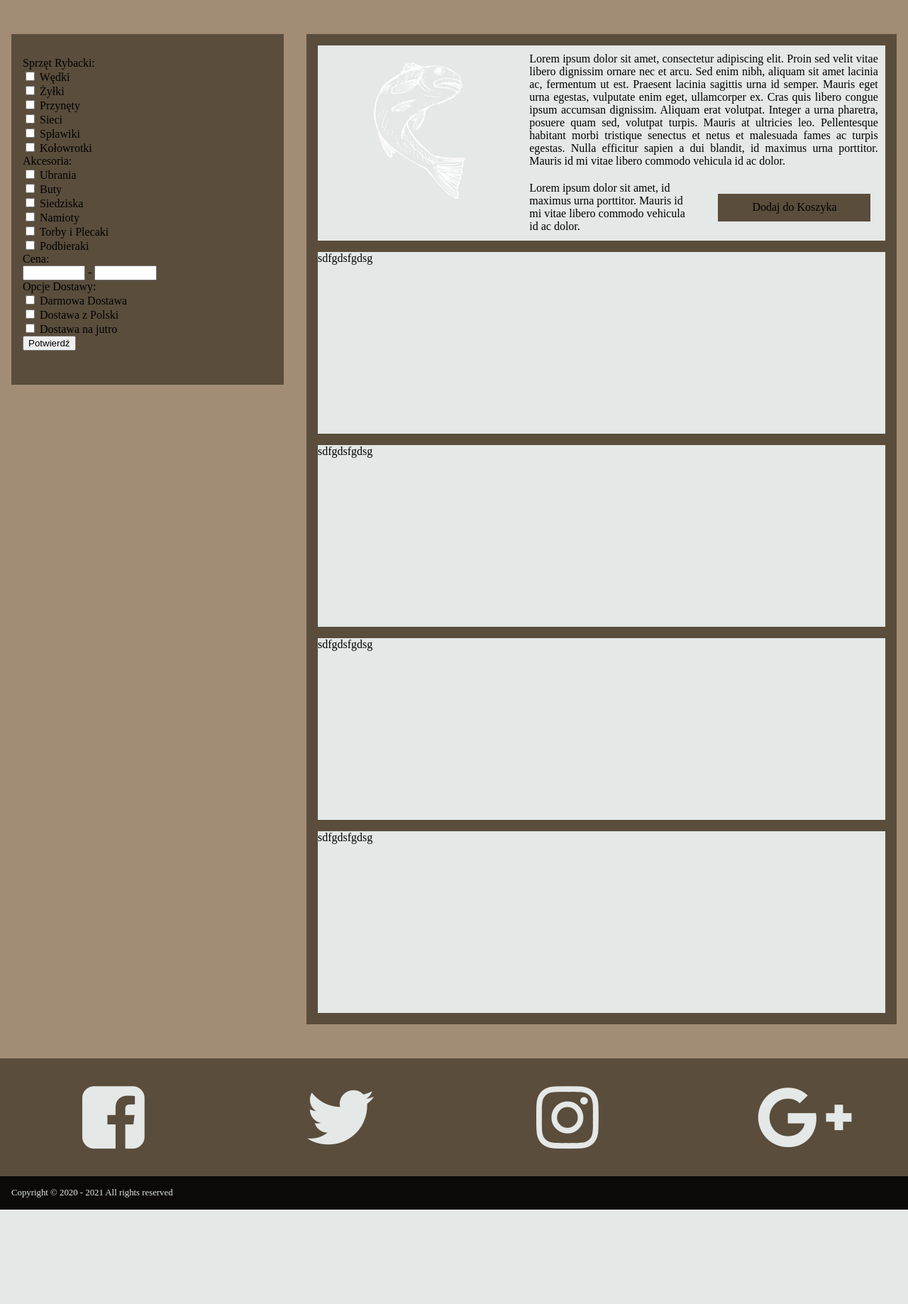
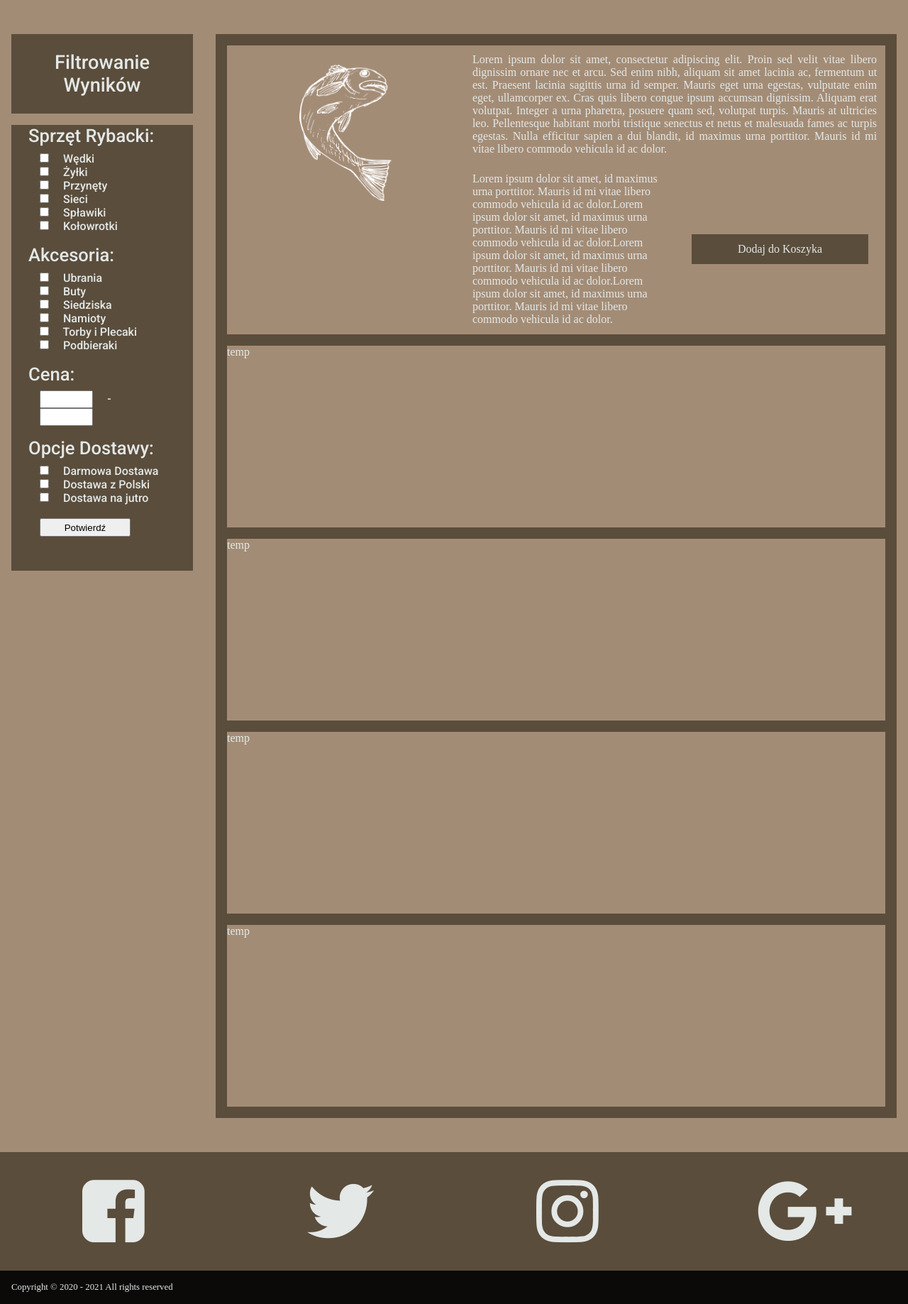
Before and after one commit to Vydrsky/Ryba_w_Sieci, a PHP site: page / in a window 1280 px wide. Shown: the part 209-2046 px from the top of the page at 71% size. Before the commit the page ends 1913 px from the top, so only its background shows below. Run offline with PHP 8.4, Linux system fonts and the light colour scheme.

Commit message:
wystylowany formularz filtrowania

```diff
--- a/front/shop_front.php
+++ b/front/shop_front.php
@@ -39,6 +39,9 @@
     </nav>
     <main>
         <aside>
+            <div id="filter-header">
+                Filtrowanie Wyników
+            </div>
             <div id="filter-form-container">
                 <form method="post" action="">
                     <p>Sprzęt Rybacki:</p>
@@ -57,11 +60,11 @@
                     <input type="checkbox" name="landing-nets-checkbox" /> Podbieraki<br>
                     <p>Cena:</p>
                     <input type="number" name="min-cost" min="0" max="999999" /> - <input type="number" name="max-cost" min="0" max="999999" /><br>
-                    </p>Opcje Dostawy:</p>
+                    <p>Opcje Dostawy:</p>
                     <input type="checkbox" name="free-delivery-checkbox" /> Darmowa Dostawa<br>
                     <input type="checkbox" name="poland-delivery-checkbox" /> Dostawa z Polski<br>
-                    <input type="checkbox" name="poland-delivery-checkbox" /> Dostawa na jutro<br>
-                    <input type="submit" value="Potwierdź" />
+                    <input type="checkbox" name="tomorrow-delivery-checkbox" /> Dostawa na jutro<br><br>
+                    <input type="submit" value="Potwierdź"/>
                 </form>
             </div>
         </aside>
@@ -75,7 +78,7 @@
                         Lorem ipsum dolor sit amet, consectetur adipiscing elit. Proin sed velit vitae libero dignissim ornare nec et arcu. Sed enim nibh, aliquam sit amet lacinia ac, fermentum ut est. Praesent lacinia sagittis urna id semper. Mauris eget urna egestas, vulputate enim eget, ullamcorper ex. Cras quis libero congue ipsum accumsan dignissim. Aliquam erat volutpat. Integer a urna pharetra, posuere quam sed, volutpat turpis. Mauris at ultricies leo. Pellentesque habitant morbi tristique senectus et netus et malesuada fames ac turpis egestas. Nulla efficitur sapien a dui blandit, id maximus urna porttitor. Mauris id mi vitae libero commodo vehicula id ac dolor.
                     </div>
                     <div id="item-info">
-                        Lorem ipsum dolor sit amet, id maximus urna porttitor. Mauris id mi vitae libero commodo vehicula id ac dolor.
+                        Lorem ipsum dolor sit amet, id maximus urna porttitor. Mauris id mi vitae libero commodo vehicula id ac dolor.Lorem ipsum dolor sit amet, id maximus urna porttitor. Mauris id mi vitae libero commodo vehicula id ac dolor.Lorem ipsum dolor sit amet, id maximus urna porttitor. Mauris id mi vitae libero commodo vehicula id ac dolor.Lorem ipsum dolor sit amet, id maximus urna porttitor. Mauris id mi vitae libero commodo vehicula id ac dolor.
                     </div>
                     <div id="add-to-cart">
                         Dodaj do Koszyka
@@ -83,16 +86,16 @@
                 </div>
             </div>
             <div id="item">
-                sdfgdsfgdsg
+                temp
             </div>
             <div id="item">
-                sdfgdsfgdsg
+                temp
             </div>
             <div id="item">
-                sdfgdsfgdsg
+                temp
             </div>
             <div id="item">
-                sdfgdsfgdsg
+                temp
             </div>
         </section>
     </main>
--- a/styles/shop_styles.css
+++ b/styles/shop_styles.css
@@ -6,20 +6,40 @@ main{
 }
 
 aside{
-    width:30%;
+    width:20%;
+    color: var(--text-color);
+    font-family: "Roboto",sans-serif;
 }
+
+#filter-header{
+    background-color: var(--background-color);
+    text-align: center;
+    padding: 1.5rem;
+    font-size: 1.7rem;
+}
+
 #filter-form-container{
-    padding: 2rem 1rem;
+    padding: 0 1.5rem 2rem 1.5rem;
     background-color: var(--background-color);
 }
 
+#filter-form-container p{
+    margin:1rem 0 0.5rem 0;
+    font-size: 2vw;
+}
+
+#filter-form-container input{
+    margin: 0 1rem;
+}
+
 section{
-    width: 65%;
+    width: 75%;
     background-color: var(--background-color);
 }
 
 #item{
-    background-color: var(--text-color);
+    background-color: var(--light-background-color);
+    color: var(--text-color);
     margin: 1rem;
     min-height: 20vw;
 }
@@ -62,3 +82,19 @@ section{
     background-color: var(--background-color);
     text-align: center;
 }
+
+input[type=number]::-webkit-outer-spin-button,      /*usuniecie strzalek z inputu number*/
+input[type=number]::-webkit-inner-spin-button {
+    -webkit-appearance: none;
+    margin: 0;
+}
+
+input[type=number] {    /*dla firefox*/
+    -moz-appearance:textfield;
+    padding:0.2rem;
+}
+
+input[type=submit]{
+    width: 10vw;
+    height: 2vw;
+}
```
